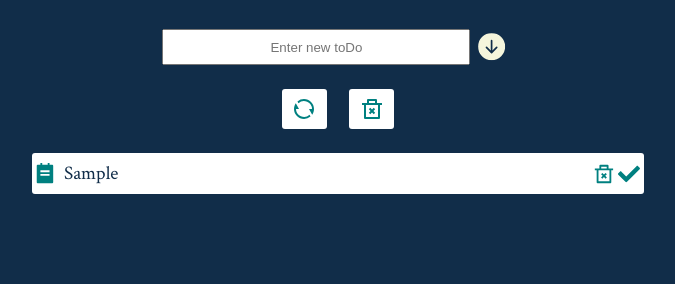
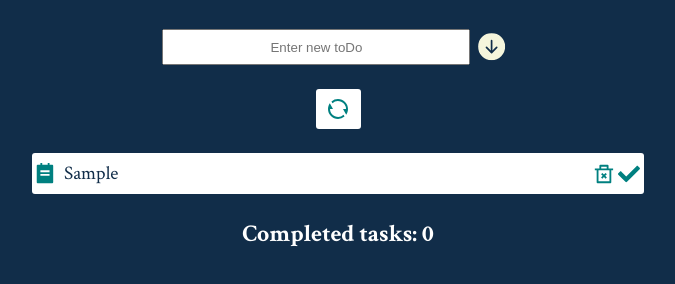
Before and after one commit to GeKtoRiX/my_react_app_01, a React app: page / in a window 1280 px wide. Both pictures are taken after typing "Sample" into the empty fields and a click on the button 794 px from the left and 123 px from the top of the page. Shown: the part 76-360 px from the top of the page, without its empty margins (302-977 px from the left). Built offline with nearby package versions, Linux system fonts and the light colour scheme.

Commit message:
add tasks buttons, counter and some new styles

```diff
--- a/src/scripts/App.js
+++ b/src/scripts/App.js
@@ -1,9 +1,9 @@
 // Загрузка хука отслеживания состояний компонента.
 import { useState } from "react";
-// REACT ICONS.
-import { RiRefreshLine, RiDeleteBin2Line } from "react-icons/ri";
 // Создание случайных идентификаторов.
 import { v4 as uuidv4 } from "uuid";
+// Визуальное отображение двух главных кнопок очистки всего списка или выделенных элементов.
+import AllToDoActions from "./toDoApp/AllToDoActions";
 // Визуальное отображение(рендеринг) каждого toDo элемента.
 import ToDoForm from "./toDoApp/ToDoForm";
 // Создание массива toDo комонентов на основе массива задач пользователя.
@@ -40,7 +40,20 @@ function App() {
     addToDo(toDoArr.filter((toDo) => toDo.id !== toDoID));
   };
   /*
-  Обработчик переключения статуса задачи пользователя */
+  Удаление выполненных задач
+  */
+  const delDoneToDoHandler = () => {
+    addToDo(toDoArr.filter((toDo) => !toDo.isCompleted));
+  };
+  /*
+Удаление всех задач пользователя из списка.
+*/
+  const deleteAllToDoHandler = () => {
+    addToDo([]);
+  };
+  /*
+  Обработчик переключения статуса задачи пользователя.
+  */
   const toggleToDoHandler = (toDoID) => {
     addToDo(
       toDoArr.map((toDo) =>
@@ -53,6 +66,7 @@ function App() {
     );
   };
   // =======[___END___]=======
+  const doneToDoNums = toDoArr.filter((toDo) => toDo.isCompleted).length;
   return (
     <div className="app">
       <h1>ToDo Application</h1>
@@ -61,19 +75,17 @@ function App() {
         <h2>ToDo list is empty</h2>
       ) : (
         <>
-          <div className="buttons-std">
-            <button className={`button-std icon-std button-app`}>
-              <RiRefreshLine />
-            </button>
-            <button className="button-std icon-std button-app">
-              <RiDeleteBin2Line />
-            </button>
-          </div>
+          <AllToDoActions
+            deleteAllToDo={deleteAllToDoHandler}
+            deleteDoneToDo={delDoneToDoHandler}
+            doneToDoNums={doneToDoNums}
+          />
           <ToDoList
             toDoArr={toDoArr}
             deleteToDo={deleteToDoHandler}
             toggleToDo={toggleToDoHandler}
           />
+          <h2>Completed tasks: {doneToDoNums}</h2>
         </>
       )}
     </div>
--- /dev/null
+++ b/src/scripts/toDoApp/AllToDoActions.js
@@ -0,0 +1,26 @@
+// REACT ICONS.
+import { RiRefreshLine, RiDeleteBin2Line } from "react-icons/ri";
+const AllToDoActions = ({ deleteAllToDo, deleteDoneToDo, doneToDoNums }) => {
+  return (
+    <>
+      <div className="buttons-std">
+        <button
+          onClick={() => deleteAllToDo([])}
+          className={`button-std icon-std buttons-allToDo `}
+        >
+          <RiRefreshLine />
+        </button>
+        <button
+          onClick={() => deleteDoneToDo()}
+          className={`button-std icon-std buttons-allToDo ${
+            !doneToDoNums ? "button-noneDoneTodo" : ""
+          }`}
+        >
+          <RiDeleteBin2Line />
+        </button>
+      </div>
+    </>
+  );
+};
+
+export default AllToDoActions;
--- a/src/styles/scss/components/_app.scss
+++ b/src/styles/scss/components/_app.scss
@@ -8,10 +8,4 @@
         margin-bottom: 2rem;
         font-size: 2rem;
     }
-    // Кнопки в главном приложении
-    .button-app {
-        min-width: 45px;
-        min-height: 40px;
-        margin: 0 0.7rem;
-    }
 }
--- a/src/styles/scss/index.scss
+++ b/src/styles/scss/index.scss
@@ -8,6 +8,7 @@
 @use "./components/mixins";
 /* Приложения сайта.*/
 //=======toDoApp=======
+@use "./toDoApp/allToDoActions";
 @use "./toDoApp/toDo";
 @use "./toDoApp/toDoForm";
 @use "./toDoApp/toDoList";
--- /dev/null
+++ b/src/styles/scss/toDoApp/_allToDoActions.scss
@@ -0,0 +1,13 @@
+//Главные кнопки управления списком задач пользователя.
+.buttons-allToDo {
+    min-width: 45px;
+    min-height: 40px;
+    margin: 0 0.7rem;
+    &:hover {
+        background-color: khaki;
+    }
+}
+
+.button-noneDoneTodo {
+    display: none;
+}
--- a/src/styles/scss/toDoApp/_toDoForm.scss
+++ b/src/styles/scss/toDoApp/_toDoForm.scss
@@ -1,14 +1,14 @@
-.button-toDoForm{
+.button-toDoForm {
     margin: 0 0.5rem;
     font-size: 1.7rem;
     transform: rotate(180deg);
     color: beige;
     background-color: inherit;
-    transition:cubic-bezier(0.23, 1, 0.320, 1) all 0.8s;
-    &:hover{
+    transition: cubic-bezier(0.23, 1, 0.32, 1) all 0.8s;
+    &:hover {
         transform: rotate(360deg);
         transform: scale(1.25);
-        color:darkkhaki;
+        color: darkkhaki;
         background-color: inherit;
     }
 }
```
